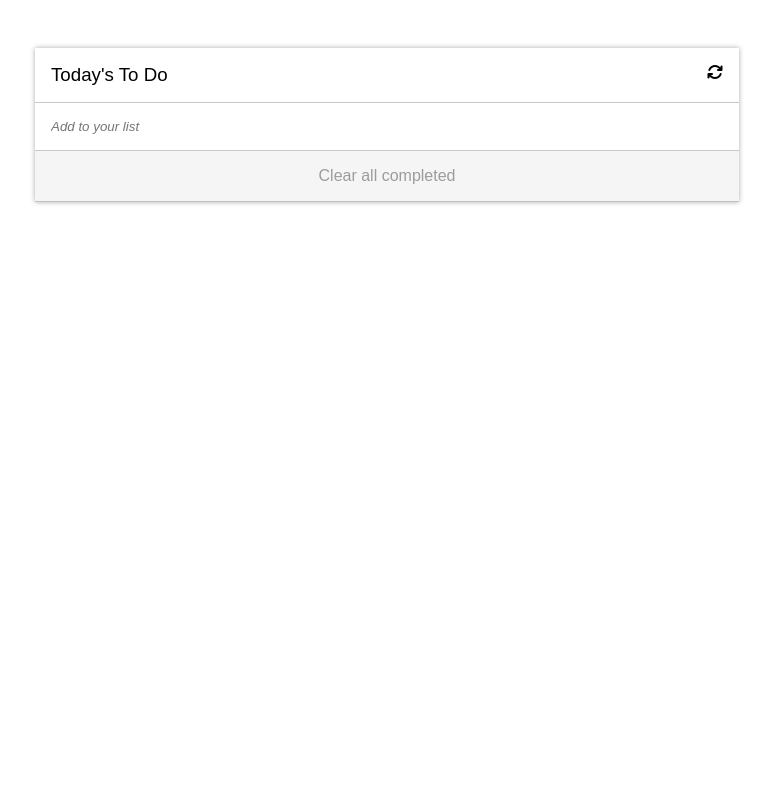
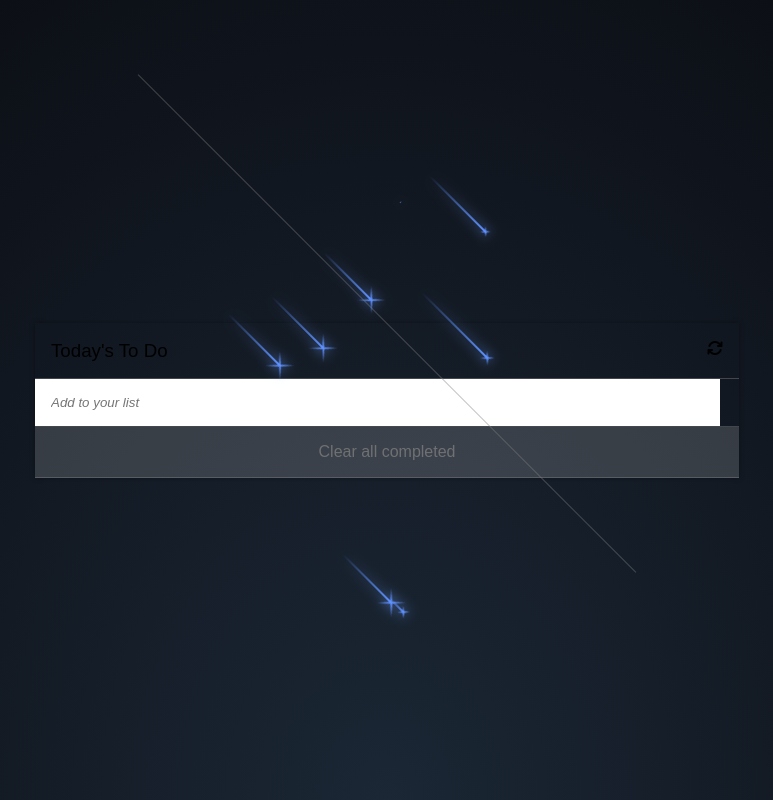
Before and after one commit to ulisesedu7/To-Do-List-Project, a website built with webpack: page src/index.html in a window 1280 px wide. Shown: the whole page, without its empty margins (253-1026 px from the left). Built offline with nearby package versions, Linux system fonts and the light colour scheme.

Commit message:
Add new background with sass

```diff
--- a/src/index.html
+++ b/src/index.html
@@ -4,13 +4,44 @@
   <meta charset="UTF-8">
   <meta http-equiv="X-UA-Compatible" content="IE=edge">
   <meta name="viewport" content="width=device-width, initial-scale=1.0">
-  <title>Webpack Set-Up</title>
+  <title>To Do List</title>
+
+  <!-- Favicon Icon -->
+  <link rel="icon" type="image/x-icon" href="./">
+
+  <!-- Background SCSS-->
+  <link rel="stylesheet" href="../src/styles/background.css">
 
   <!-- Font Awesome Icons-->
   <script src="https://kit.fontawesome.com/64d25ab310.js" crossorigin="anonymous"></script>
 </head>
 <body>
   <section id="main-container">
+    <!-- Background Start -->
+    <div class="night">
+      <div class="shooting_star"></div>
+      <div class="shooting_star"></div>
+      <div class="shooting_star"></div>
+      <div class="shooting_star"></div>
+      <div class="shooting_star"></div>
+      <div class="shooting_star"></div>
+      <div class="shooting_star"></div>
+      <div class="shooting_star"></div>
+      <div class="shooting_star"></div>
+      <div class="shooting_star"></div>
+      <div class="shooting_star"></div>
+      <div class="shooting_star"></div>
+      <div class="shooting_star"></div>
+      <div class="shooting_star"></div>
+      <div class="shooting_star"></div>
+      <div class="shooting_star"></div>
+      <div class="shooting_star"></div>
+      <div class="shooting_star"></div>
+      <div class="shooting_star"></div>
+      <div class="shooting_star"></div>
+    </div>
+    <!-- Background End -->
+
     <div id="main-c-head">
       <h3>Today's To Do</h3>
       <i class="fa-solid fa-arrows-rotate"></i>
--- a/src/index.js
+++ b/src/index.js
@@ -1,9 +1,9 @@
 // CSS styles import
-import './style.css';
+import './styles/style.css';
 
 // Import functionalities of adding and removing
-import { StoredItems, LocalStorage, UpdateInformation } from './add-remove-fs.js';
-import checkboxStatus from './check-status.js';
+import { StoredItems, LocalStorage, UpdateInformation } from './modules/add-remove-fs.js';
+import checkboxStatus from './modules/check-status.js';
 
 // Main Function
 class ToDoListItems {
--- a/src/check-status.js
+++ b/src/modules/check-status.js
@@ -2,7 +2,7 @@
 /* eslint-disable no-restricted-syntax */
 /* eslint-disable eqeqeq */
 /* eslint-disable no-plusplus */
-import { LocalStorage } from './add-remove-fs.js';
+import { LocalStorage } from './modules/add-remove-fs.js';
 
 class checkboxStatus {
   static updateStorageCheck(item, currentIndex) {
--- /dev/null
+++ b/src/styles/background.scss
@@ -0,0 +1,126 @@
+body {
+  background: radial-gradient(ellipse at bottom, #1b2735 0%, #090a0f 100%);
+  height: 100vh;
+  overflow: hidden;
+  display: flex;
+  font-family: 'Anton', sans-serif;
+  justify-content: center;
+  align-items: center;
+}
+
+$shooting-time: 3000ms;
+
+.night {
+  position: relative;
+  width: 100%;
+  height: 100%;
+  transform: rotateZ(45deg);
+  // animation: sky 200000ms linear infinite;
+}
+
+.shooting_star {
+  position: absolute;
+  left: 50%;
+  top: 50%;
+  // width: 100px;
+  height: 2px;
+  background: linear-gradient(-45deg, rgba(95, 145, 255, 1), rgba(0, 0, 255, 0));
+  border-radius: 999px;
+  filter: drop-shadow(0 0 6px rgba(105, 155, 255, 1));
+  animation:
+    tail $shooting-time ease-in-out infinite,
+    shooting $shooting-time ease-in-out infinite;
+
+  &::before {
+    content: '';
+    position: absolute;
+    top: calc(50% - 1px);
+    right: 0;
+    // width: 30px;
+    height: 2px;
+    background: linear-gradient(-45deg, rgba(0, 0, 255, 0), rgba(95, 145, 255, 1), rgba(0, 0, 255, 0));
+    transform: translateX(50%) rotateZ(45deg);
+    border-radius: 100%;
+    animation: shining $shooting-time ease-in-out infinite;
+  }
+
+  &::after {
+    // CodePen Error
+    // @extend .shooting_star::before;
+
+    content: '';
+    position: absolute;
+    top: calc(50% - 1px);
+    right: 0;
+    // width: 30px;
+    height: 2px;
+    background: linear-gradient(-45deg, rgba(0, 0, 255, 0), rgba(95, 145, 255, 1), rgba(0, 0, 255, 0));
+    transform: translateX(50%) rotateZ(45deg);
+    border-radius: 100%;
+    animation: shining $shooting-time ease-in-out infinite;
+    transform: translateX(50%) rotateZ(-45deg);
+  }
+
+  @for $i from 1 through 20 {
+    &:nth-child(#{$i}) {
+      $delay: random(9999) + 0ms;
+      top: calc(50% - #{random(400) - 200px});
+      left: calc(50% - #{random(300) + 0px});
+      animation-delay: $delay;
+      // opacity: random(50) / 100 + 0.5;
+
+      &::before,
+      &::after {
+        animation-delay: $delay;
+      }
+    }
+  }
+}
+
+@keyframes tail {
+  0% {
+    width: 0;
+  }
+
+  30% {
+    width: 100px;
+  }
+
+  100% {
+    width: 0;
+  }
+}
+
+@keyframes shining {
+  0% {
+    width: 0;
+  }
+
+  50% {
+    width: 30px;
+  }
+
+  100% {
+    width: 0;
+  }
+}
+
+@keyframes shooting {
+  0% {
+    transform: translateX(0);
+  }
+
+  100% {
+    transform: translateX(300px);
+  }
+}
+
+@keyframes sky {
+  0% {
+    transform: rotate(45deg);
+  }
+
+  100% {
+    transform: rotate(45 + 360deg);
+  }
+}
```
Also changed, not shown: src/modules/add-remove-fs.js (renamed from src/add-remove-fs.js), src/styles/background.css (added), src/styles/style.css (renamed from src/style.css), webpack.config.js (line endings or trailing spaces), 2 other files.
